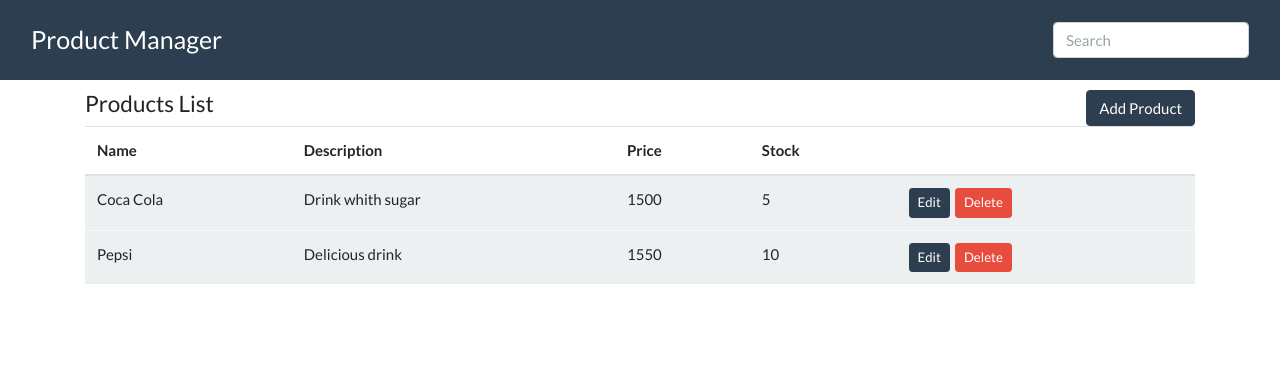
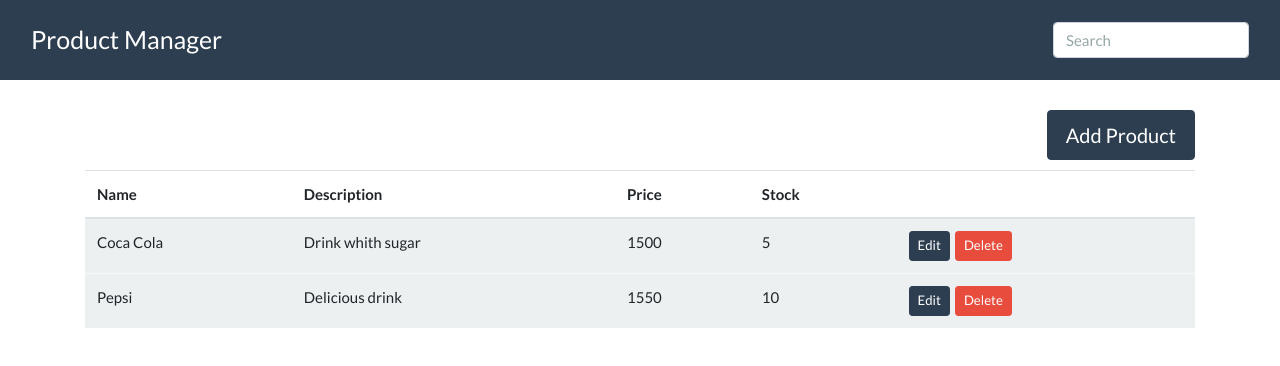
Before and after one commit to soandrade6/CRUD-Angular-Node-Express-TypeScript-Sequelize-MySQL, an Angular app in the folder frontend/: page / in a window 1280 px wide. Shown: the top 366 px of the page. Built offline with nearby package versions, Linux system fonts and the light colour scheme.

Commit message:
add product btn completed

```diff
--- a/frontend/src/app/components/list-products/list-products.component.css
+++ b/frontend/src/app/components/list-products/list-products.component.css
@@ -1,9 +1,15 @@
-.title {
-    margin-top:10px;
+.right-align {
     display: flex;
-    justify-content: space-between;
+    justify-content: flex-end;
+    margin-top: 30px;
+    margin-bottom: 10px;
 }
 
 .btn {
     margin-left: 5px;
 }
+
+.add-btn{
+    padding: 9px 18px;
+    font-size: 20px;
+}
--- a/frontend/src/app/components/list-products/list-products.component.html
+++ b/frontend/src/app/components/list-products/list-products.component.html
@@ -1,7 +1,6 @@
 <div class="container">
-  <div class="title">
-    <h4>Products List</h4>
-    <button type="button" class="btn btn-primary" routerLink="/add">Add Product</button>
+  <div class="title right-align">
+    <button type="button" class="btn btn-primary add-btn" routerLink="/add">Add Product</button>
   </div>
   <table class="table table-hover">
     <thead>
```
